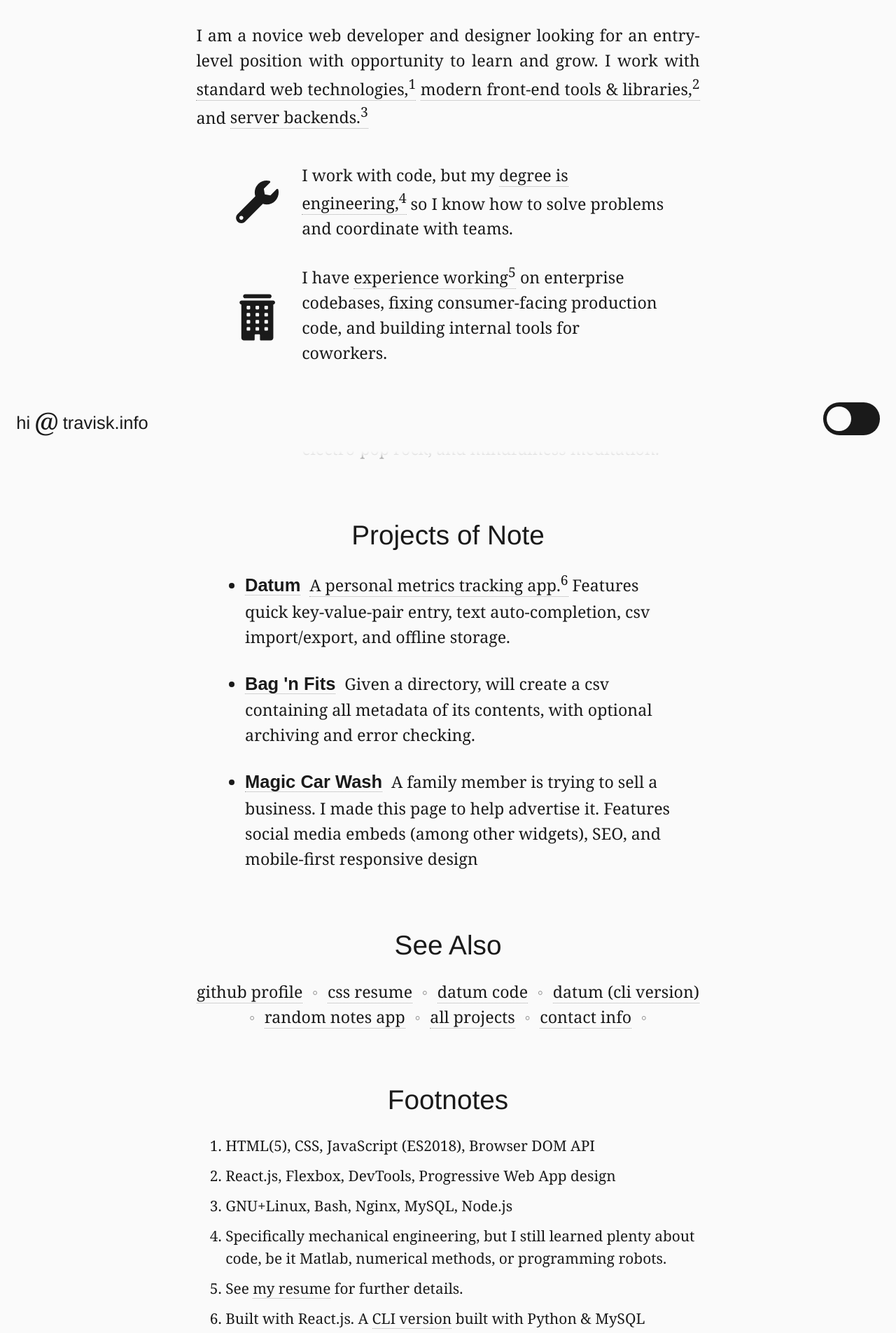
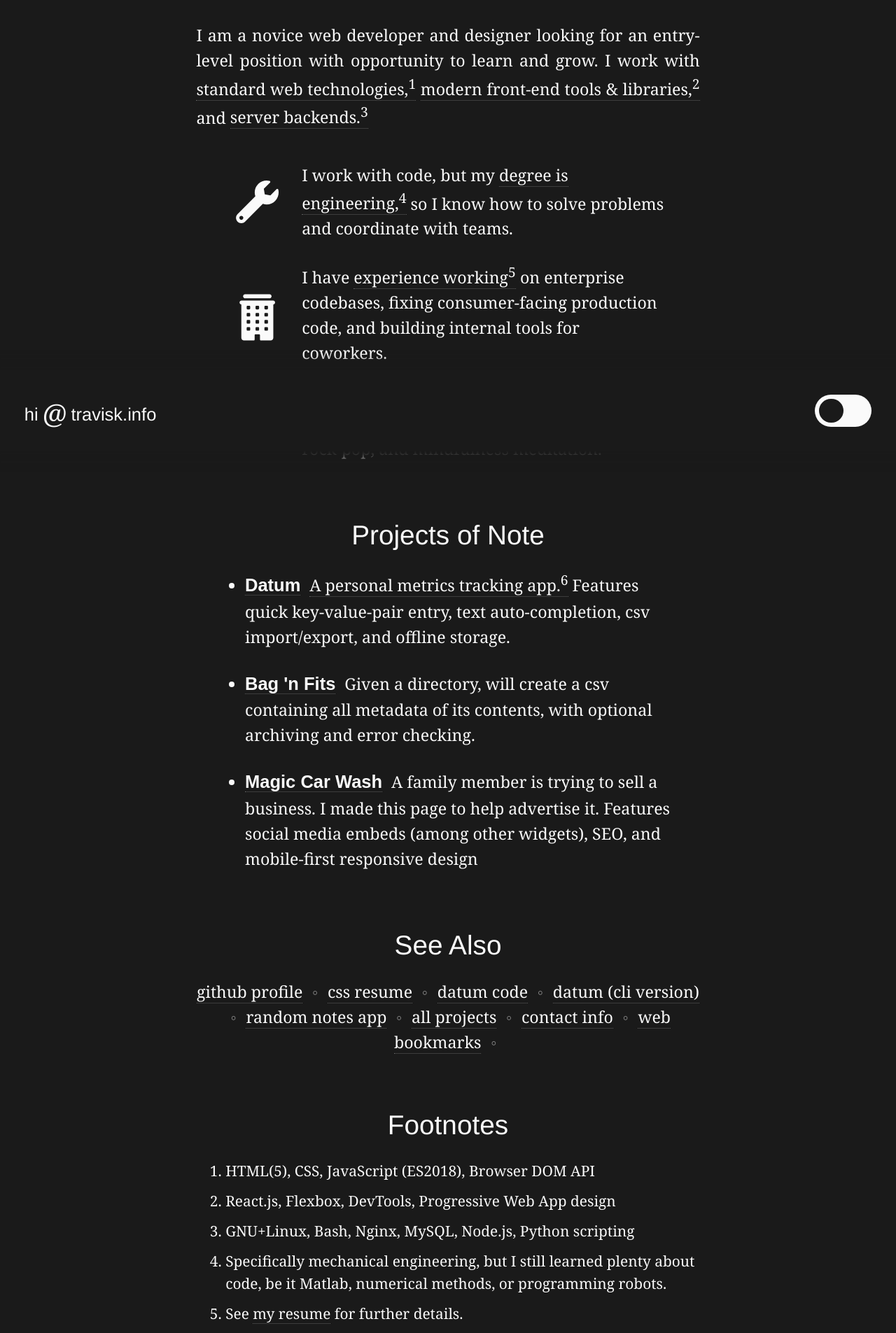
Before and after one commit to tdkohlbeck/hire.travisk.info, a React (Create React App) app: page / in a window 1280 px wide. Shown: the part 155-2060 px from the top of the page at 70% size. Built offline with nearby package versions, Linux system fonts and the light colour scheme.

Commit message:
bolds clicked footnotes, tweaks layout, switches default colors, adds a see also link

```diff
--- a/src/App.css
+++ b/src/App.css
@@ -7,13 +7,13 @@
 
 :root {
 	font-size: calc(0.65em + 1vw);
-	--color: #1a1a1a;
-	--bg-color: #fafafa;
+	--bg-color: #1a1a1a;
+	--color: #fafafa;
 }
 
 [data-theme='dark'] {
-	--color: #fafafa;
-	--bg-color: #1a1a1a;
+	--bg-color: #fafafa;
+	--color: #1a1a1a;
 }
 
 html, body, #root {
@@ -130,8 +130,8 @@ footer li {
 	left: 0;
 	bottom: 0;
 	right: 0;
-	height: 4em;
-	padding: 0 1em;
+	height: 5em;
+	padding: 0 1.5em;
 	background-color: var(--bg-color);
 	box-shadow: 0 0 .5em .5em var(--bg-color);
 	font-family: Helvetica, sans-serif;
--- a/src/App.js
+++ b/src/App.js
@@ -4,7 +4,7 @@ import { ReactComponent as WrenchIcon } from './wrench.svg'
 import { ReactComponent as OfficeIcon } from './office.svg'
 import { ReactComponent as PlanetIcon } from './planet.svg'
 
-const personal_blurb = 'Other hobbies include learning about space & physics, mainstream auteur films, indie electro-pop rock, and mindfulness meditation.'
+const personal_blurb = 'Other hobbies include learning about space & physics, mainstream auteur films, electro-indie rock-pop, and mindfulness meditation.'
 const bag_n_fits_blurb = 'Given a directory, will create a csv containing all metadata of its contents, with optional archiving and error checking.'
 const car_wash_blurb = 'A family member is trying to sell a business. I made this page to help advertise it. Features social media embeds (among other widgets), SEO, and mobile-first responsive design'
 
@@ -38,10 +38,15 @@ const other_links = [
 		text: 'contact info',
 		url: 'http://travisk.info/contact',
 	},
+	{
+		text: 'web bookmarks',
+		url: 'http://travisk.info/links'
+	},
 ]
 
 function App() {
 	useEffect(() => {
+		// listen to dark mode toggle
 		const dark_mode_toggle = document.querySelector('input[type="checkbox"]')
 		function toggle_colors(e) {
 			if (e.target.checked) {
@@ -51,20 +56,32 @@ function App() {
 			}
 		}
 		dark_mode_toggle.addEventListener('change', toggle_colors, false)
+
+		// listen to footnote links
+		const footnote_links = document.querySelectorAll('a.footnote')
+		footnote_links.forEach(link => {
+			link.addEventListener('click', e => {
+				let footnotes = document.querySelectorAll('li.footnote')
+				footnotes.forEach(fn => fn.style.fontWeight = 'normal')
+				const number = e.target.href.split('').pop()
+				let footnote = document.getElementById(number)
+				footnote.style.fontWeight = 'bold'
+			})
+		})
 	})
   return (
     <article>
       <header>Hi, I'm Travis.</header>
-      <main>I am a novice web developer and designer looking for an entry-level position with opportunity to learn and grow. I work with <a href='#1'>standard web technologies,<sup>1</sup></a> <a href='#2'>modern front-end tools & libraries,<sup>2</sup></a> and <a href='#3'>server backends.<sup>3</sup></a></main>
+      <main>I am a novice web developer and designer looking for an entry-level position with opportunity to learn and grow. I work with <a className='footnote' href='#1'>standard web technologies,<sup>1</sup></a> <a className='footnote' href='#2'>modern front-end tools & libraries,<sup>2</sup></a> and <a className='footnote' href='#3'>server backends.<sup>3</sup></a></main>
       <section id='big'>
         <ul>
           <li>
 						<WrenchIcon id='wrench-icon' />
-            <span>I work with code, but my <a target='_blank' rel='noopener noreferrer' href='#4'>degree is engineering,<sup>4</sup></a> so I know how to solve problems and coordinate with teams.</span>
+            <span>I work with code, but my <a className='footnote' href='#4'>degree is engineering,<sup>4</sup></a> so I know how to solve problems and coordinate with teams.</span>
           </li>
           <li>
 						<OfficeIcon id='office-icon' />
-            <span>I have <a href='#5'>experience working<sup>5</sup></a> on enterprise codebases, fixing consumer-facing production code, and building internal tools for coworkers.</span>
+            <span>I have <a className='footnote' href='#5'>experience working<sup>5</sup></a> on enterprise codebases, fixing consumer-facing production code, and building internal tools for coworkers.</span>
           </li>
 					<li>
 						<PlanetIcon id='planet-icon' />
@@ -77,7 +94,7 @@ function App() {
 				<ul>
 					<li>
 						<a target='_blank' rel='noopener noreferrer' href='http://dev.getdatum.app' className='project-title'>Datum</a>
-						<a href='#6'>A personal metrics tracking app.<sup>6</sup></a> Features quick key-value-pair entry, text auto-completion, csv import/export, and offline storage.
+						<a className='footnote' href='#6'>A personal metrics tracking app.<sup>6</sup></a> Features quick key-value-pair entry, text auto-completion, csv import/export, and offline storage.
 					</li>
 					<li>
 						<a target='_blank' rel='noopener noreferrer' href='https://github.com/tdkohlbeck/bag-it-fits-it' className='project-title'>Bag 'n Fits</a>
@@ -101,12 +118,12 @@ function App() {
       <footer>
 				<header>Footnotes</header>
 				<ol>
-					<li id='1'>HTML(5), CSS, JavaScript (ES2018), Browser DOM API</li>
-					<li id='2'>React.js, Flexbox, DevTools, Progressive Web App design</li>
-					<li id='3'>GNU+Linux, Bash, Nginx, MySQL, Node.js</li>
-					<li id='4'>Specifically mechanical engineering, but I still learned plenty about code, be it Matlab, numerical methods, or programming robots.</li>
-					<li id='5'>See <a target='_blank' rel='noopener noreferrer' href='resume'>my resume</a> for further details.</li>
-					<li id='6'>Built with React.js. A <a href='http://github.com/tdkohlbeck/datum-cli'>CLI version</a> built with Python & MySQL features a time-tracking mode and a SMS/chatbot interface.</li>
+					<li className='footnote' id='1'>HTML(5), CSS, JavaScript (ES2018), Browser DOM API</li>
+					<li className='footnote' id='2'>React.js, Flexbox, DevTools, Progressive Web App design</li>
+					<li className='footnote' id='3'>GNU+Linux, Bash, Nginx, MySQL, Node.js, Python scripting</li>
+					<li className='footnote' id='4'>Specifically mechanical engineering, but I still learned plenty about code, be it Matlab, numerical methods, or programming robots.</li>
+					<li className='footnote' id='5'>See <a target='_blank' rel='noopener noreferrer' href='resume'>my resume</a> for further details.</li>
+					<li className='footnote' id='6'>Built with React.js. A <a href='http://github.com/tdkohlbeck/datum-cli'>CLI version</a> built with Python & MySQL features a time-tracking mode and a SMS/chatbot interface.</li>
 				</ol>
       </footer>
 			<div id='email'>
```
Also changed, not shown: 1 other file (tests, documents, lock files or other folders).
